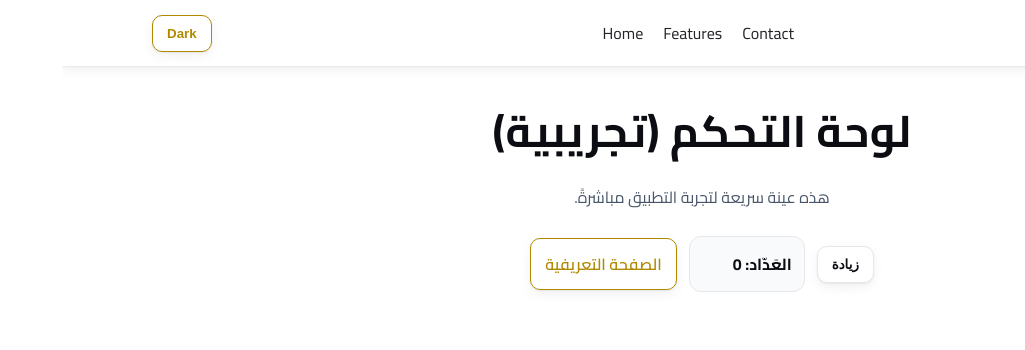
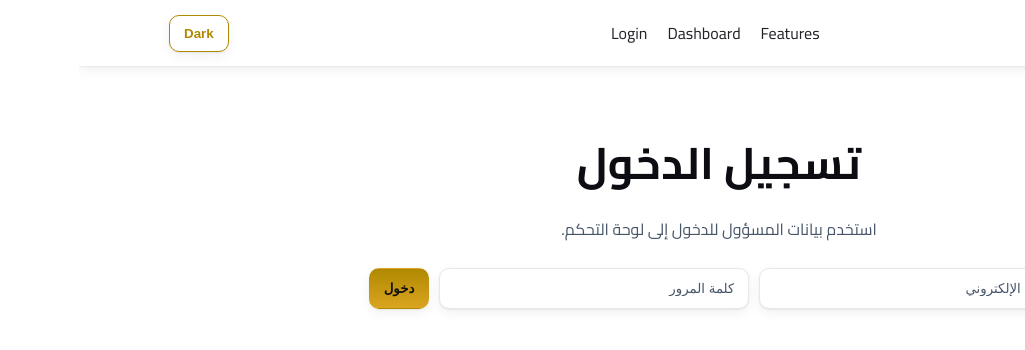
Before and after one commit to Diamond-cyber2/rozare, a React (Vite) app in the folder apps/web/: page / in a window 1280 px wide. Shown: the top 350 px of the page, without its empty margins (255-1280 px from the left). Built offline with nearby package versions, Linux system fonts and the light colour scheme; no server answers.

Commit message:
web: set Login as default route, add /dashboard, protect dashboard with token

```diff
--- a/apps/web/src/App.tsx
+++ b/apps/web/src/App.tsx
@@ -3,6 +3,7 @@ import { Routes, Route, Navigate } from 'react-router-dom';
 import Header from './components/Header';
 import Home from './pages/Home';
 import Dashboard from './pages/Dashboard';
+import Login from './pages/Login';
 
 const App: React.FC = () => {
     const [dark, setDark] = useState(false);
@@ -20,7 +21,8 @@ const App: React.FC = () => {
         <div>
             <Header onToggleTheme={() => setDark((d) => !d)} dark={dark} />
             <Routes>
-                <Route path="/" element={<Dashboard />} />
+                <Route path="/" element={<Login />} />
+                <Route path="/dashboard" element={localStorage.getItem('token') ? <Dashboard /> : <Navigate to="/" replace />} />
                 <Route path="/landing" element={<Home dark={dark} />} />
                 <Route path="*" element={<Navigate to="/" replace />} />
             </Routes>
--- a/apps/web/src/components/Header.tsx
+++ b/apps/web/src/components/Header.tsx
@@ -9,9 +9,9 @@ const Header: React.FC<Props> = ({ onToggleTheme, dark }) => {
                 <div className="brand">Rozare</div>
                 <nav aria-label="Main">
                     <ul className="nav-list">
-                        <li><a className="nav-link" href="/">Home</a></li>
+                        <li><a className="nav-link" href="/">Login</a></li>
+                        <li><a className="nav-link" href="/dashboard">Dashboard</a></li>
                         <li><a className="nav-link" href="/landing#features">Features</a></li>
-                        <li><a className="nav-link" href="/landing#contact">Contact</a></li>
                     </ul>
                 </nav>
         <button className="btn btn-outline theme-toggle" onClick={onToggleTheme} aria-label="Toggle theme">
--- /dev/null
+++ b/apps/web/src/pages/Login.tsx
@@ -0,0 +1,52 @@
+import React, { useState } from 'react';
+
+const API_BASE = (import.meta as any).env?.VITE_API_BASE || 'http://localhost:3000';
+
+const Login: React.FC = () => {
+  const [email, setEmail] = useState('');
+  const [password, setPassword] = useState('');
+  const [loading, setLoading] = useState(false);
+  const [err, setErr] = useState('');
+
+  const onSubmit = async (e: React.FormEvent) => {
+    e.preventDefault();
+    setErr('');
+    setLoading(true);
+    try {
+      const res = await fetch(`${API_BASE}/admin/login`, {
+        method: 'POST',
+        headers: { 'Content-Type': 'application/json' },
+        body: JSON.stringify({ email, password }),
+      });
+      if (!res.ok) {
+        throw new Error('invalid');
+      }
+      const data = await res.json();
+      if (data?.token) {
+        localStorage.setItem('token', data.token);
+        window.location.href = '/dashboard';
+      } else {
+        throw new Error('invalid');
+      }
+    } catch {
+      setErr('بيانات الدخول غير صحيحة');
+    } finally {
+      setLoading(false);
+    }
+  };
+
+  return (
+    <div className="container hero">
+      <h2 className="hero-title">تسجيل الدخول</h2>
+      <p className="hero-sub">استخدم بيانات المسؤول للدخول إلى لوحة التحكم.</p>
+      <form className="form-row" onSubmit={onSubmit} noValidate>
+        <input className="input" type="email" placeholder="البريد الإلكتروني" value={email} onChange={(e) => setEmail(e.target.value)} required />
+        <input className="input" type="password" placeholder="كلمة المرور" value={password} onChange={(e) => setPassword(e.target.value)} required />
+        <button className="btn btn-primary" type="submit" disabled={loading}>{loading ? 'جارٍ الدخول...' : 'دخول'}</button>
+      </form>
+      {err && <div className="status error">{err}</div>}
+    </div>
+  );
+};
+
+export default Login;
```
